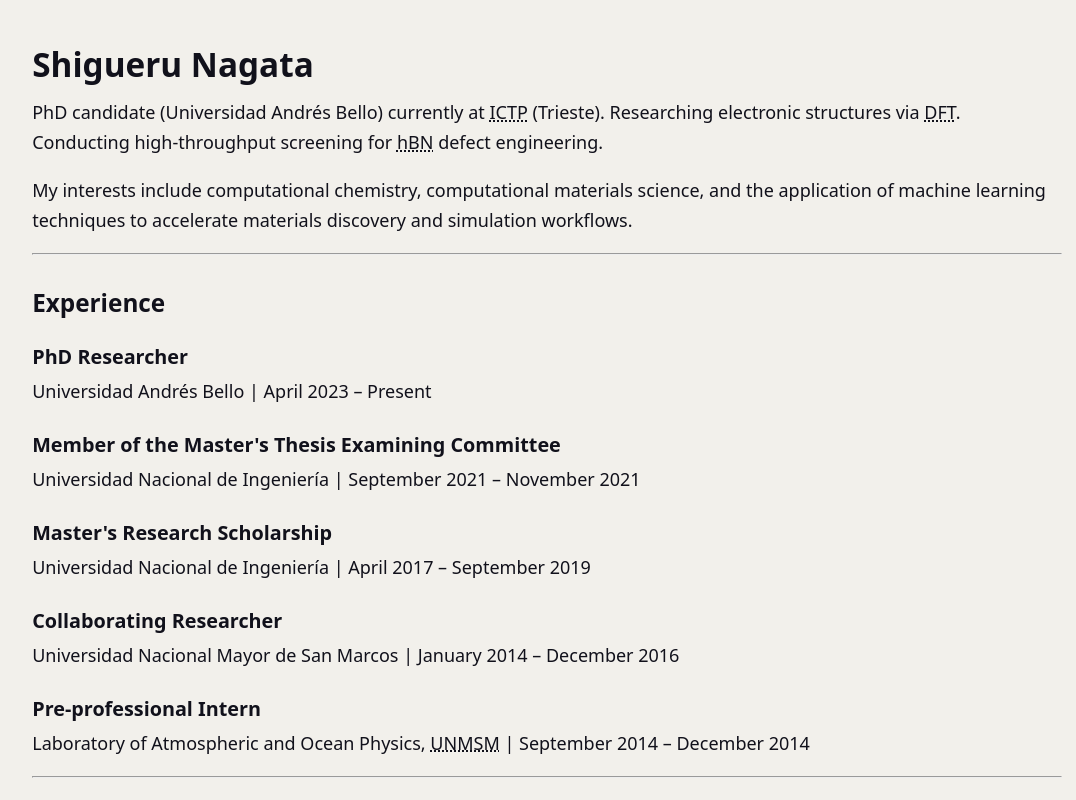
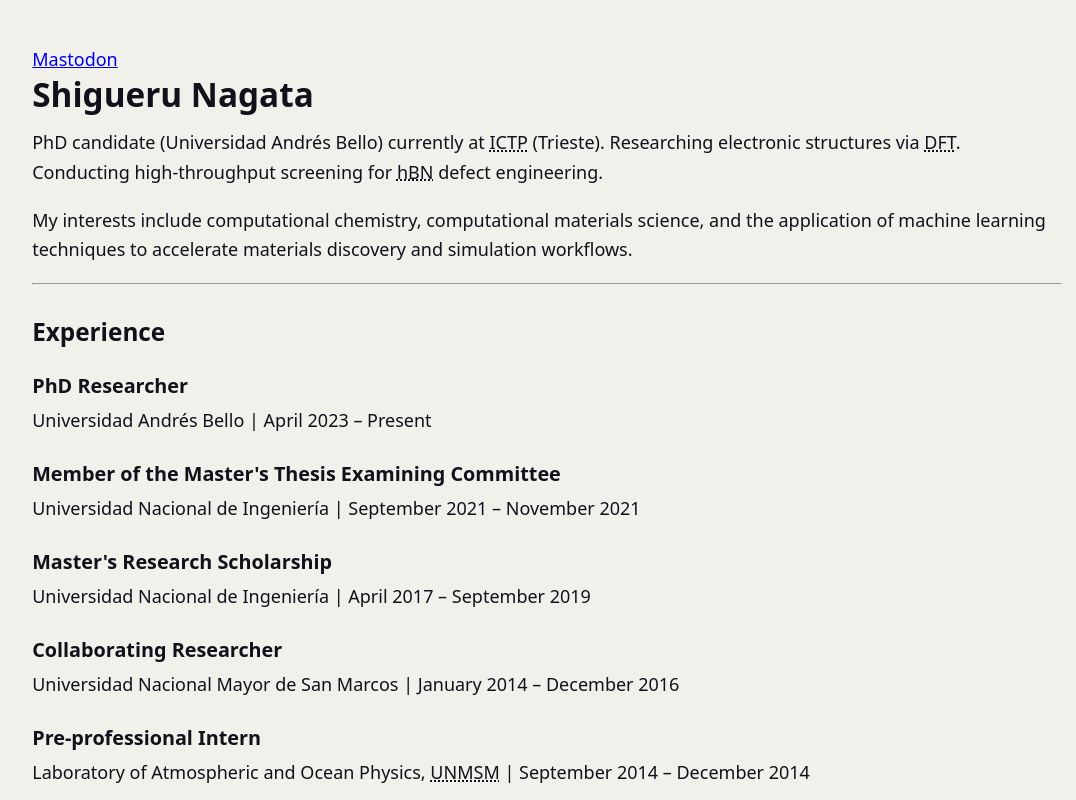
Before and after one commit to shigueru-nagata/PersonalSite, a plain HTML site: page index.html in a window 1280 px wide. Shown: the top 800 px of the page, without its empty margins (93-1169 px from the left). Drawn offline with Linux system fonts and the light colour scheme.

Commit message:
Update index.html
verificacion mastodon

```diff
--- a/index.html
+++ b/index.html
@@ -4,6 +4,7 @@
     <meta charset="UTF-8">
     <meta name="viewport" content="width=device-width, initial-scale=1.0">
     <meta name="description" content="Academic portfolio of Shigueru Nagata, PhD candidate in Molecular Physical Chemistry specializing in computational materials science and DFT.">
+    <a rel="me" href="https://mastodon.la/@nagatashigueru">Mastodon</a>
     <title>Shigueru Nagata — Computational Materials Science &amp; Physics</title>
     <style>
         html {
```
